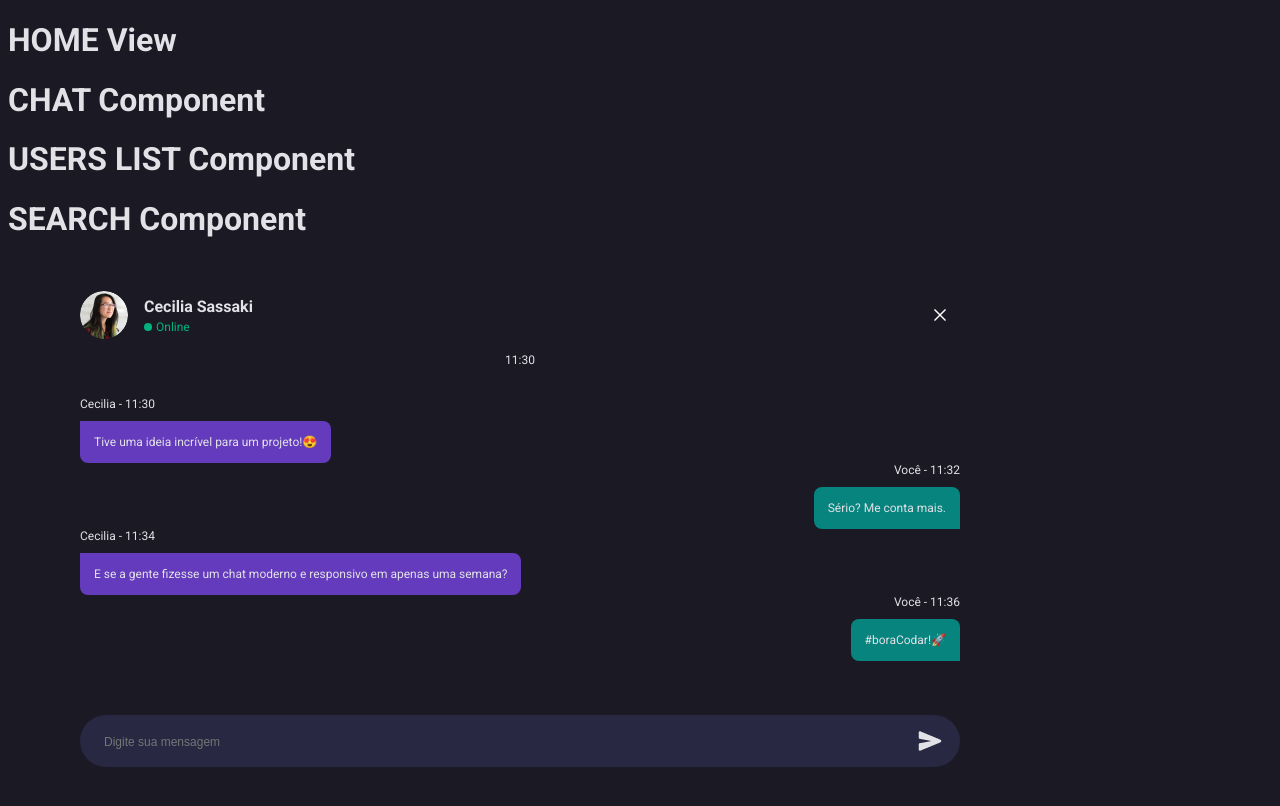
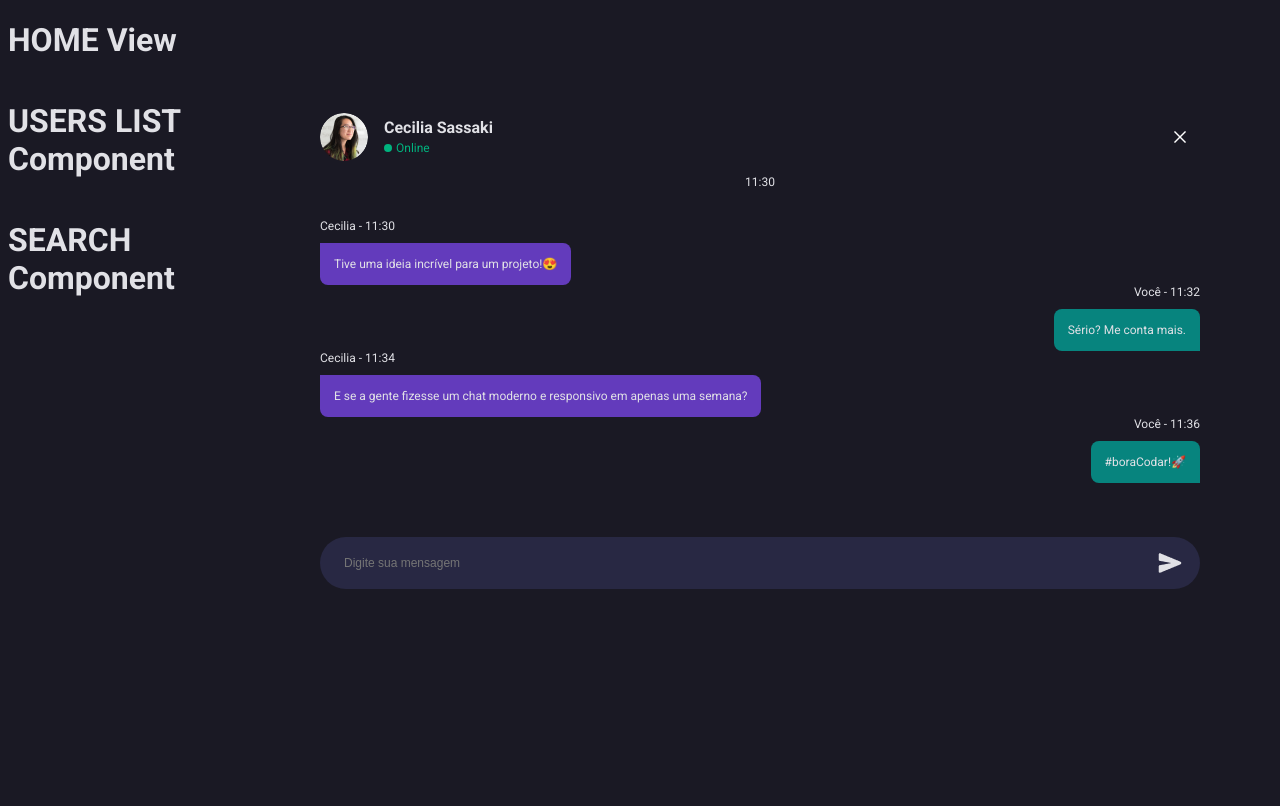
Before and after one commit to marcusviniciusmo/Chat-Bora_Codar_Dev04, a React (Vite) app in the folder frontend/: page / in a window 1280 px wide. Shown: the top 806 px of the page. Built offline with nearby package versions, Linux system fonts and the light colour scheme.

Commit message:
Chat component styling

```diff
--- a/frontend/src/components/Chat/index.tsx
+++ b/frontend/src/components/Chat/index.tsx
@@ -1,14 +1,15 @@
 import { UsersList } from "../UsersList";
 import { Content } from "../Content";
+import { Container, UserArea } from "./styles";
 
 export function Chat() {
   return (
-    <>
-      <h1>CHAT Component</h1>
-
-      <UsersList />
+    <Container>
+      <UserArea>
+        <UsersList />
+      </UserArea>
 
       <Content />
-    </>
+    </Container>
   );
 };
--- /dev/null
+++ b/frontend/src/components/Chat/styles.tsx
@@ -0,0 +1,13 @@
+import styled from "styled-components";
+
+export const Container = styled.div`
+  display: flex;
+  flex-direction: row;
+  align-items: flex-start;
+`;
+
+export const UserArea = styled.div`
+  display: flex;
+  flex-direction: column;
+  align-items: flex-start;
+`;
```
